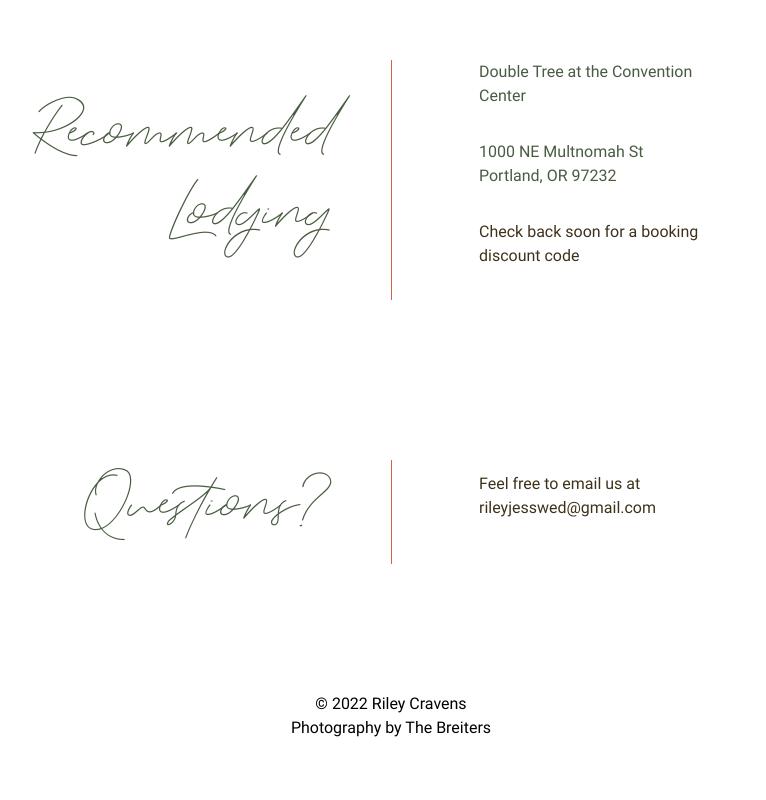
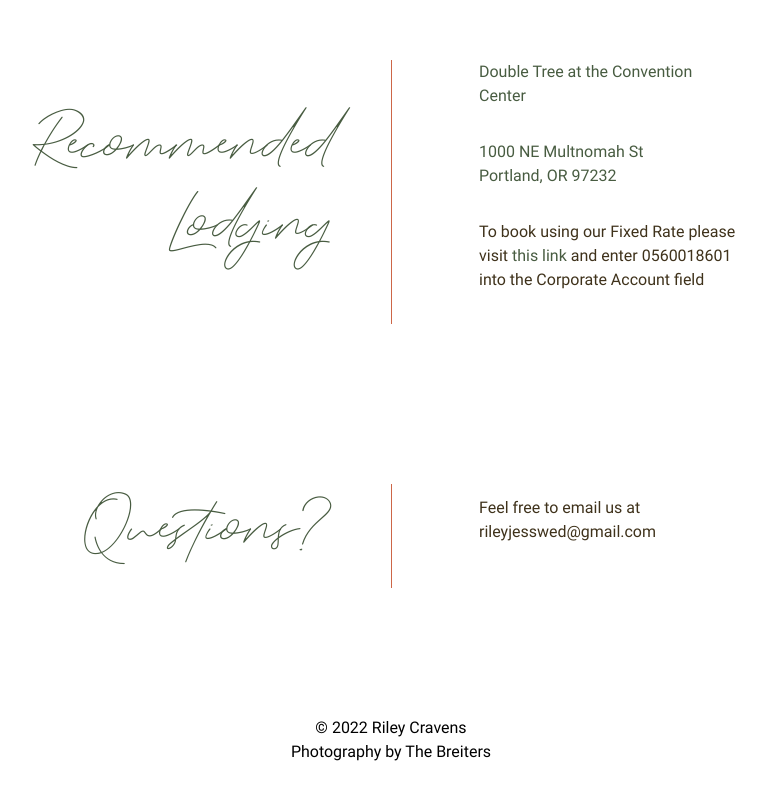
Before and after one commit to rlycrvns/weddingV3, a Next.js app: page /info in a window 1280 px wide. Shown: the part 3495-4295 px from the top of the page, without its empty margins (249-1015 px from the left). Built offline with nearby package versions, Linux system fonts and the light colour scheme.

Commit message:
add: hotel code

```diff
--- a/pages/info/index.js
+++ b/pages/info/index.js
@@ -119,7 +119,13 @@ export default function Info() {
                   </a>
                 </Link>
               </li>
-              <li>Check back soon for a booking discount code</li>
+              <li>
+                To book using our Fixed Rate please visit{" "}
+                <a href="https://www.hilton.com/en/hotels/rllc-dt-doubletree-portland/?SEO_id=BING-AMER-DT-RLLCDT&y_source=1_MTM3MjY5Mi00ODMtbG9jYXRpb24ud2Vic2l0ZQ%3D%3D">
+                  this link
+                </a>{" "}
+                and enter 0560018601 into the Corporate Account field
+              </li>
             </ul>
           </div>
           <div className={styles.group}>
```
